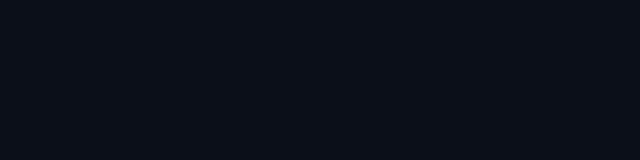
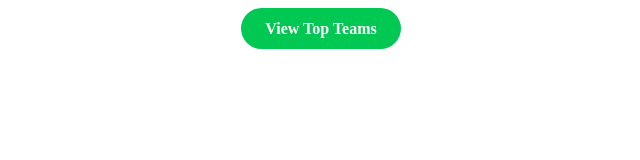
Before and after one commit to riojemal72-ctrl/Oromo-live, a plain HTML site: page index.html in a window 1280 px wide. Shown: the whole page, without its empty margins (319-959 px from the left). Drawn offline with Linux system fonts and the light colour scheme.

Commit message:
Update index.html

```diff
--- a/index.html
+++ b/index.html
@@ -1 +1,5 @@
-<body style="background:#0b0f19;color:white;font-family:Arial,sans-serif;">
+<div style="text-align:center;margin:20px;">
+  <a href="#teams" style="background:#00c853;color:white;padding:12px 24px;border-radius:25px;text-decoration:none;font-weight:bold;">
+    View Top Teams
+  </a>
+</div>
```
